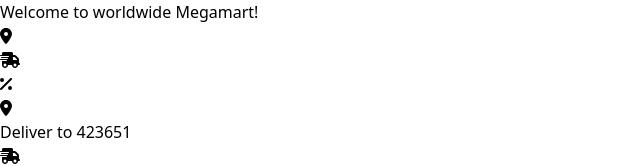
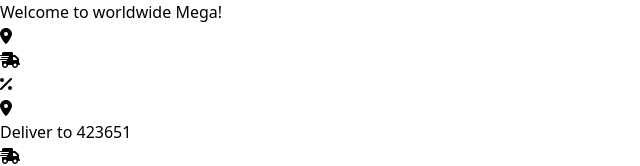
Before and after one commit to danialchoudary/ecommerceProject, a React (Vite) app: page / in a window 1280 px wide. Shown: the top 166 px of the page, without its empty margins (0-640 px from the left). Built offline with nearby package versions, Linux system fonts and the light colour scheme; no server answers.

Commit message:
made changes to nav1

```diff
--- a/src/components/Header/Nav1.jsx
+++ b/src/components/Header/Nav1.jsx
@@ -8,7 +8,7 @@
     <>
     <div className="h-11  text-gray-600 flex justify-around items-center  px-4 ">
   <div className=' font-mono font-extrabold'>
-    Welcome to worldwide Megamart!
+    Welcome to worldwide Mega!
   </div>
 
   <div className='flex gap-4 justify-around'>
```
